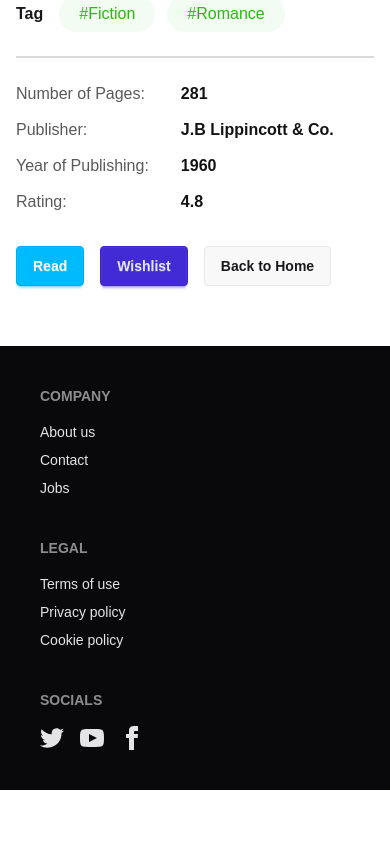
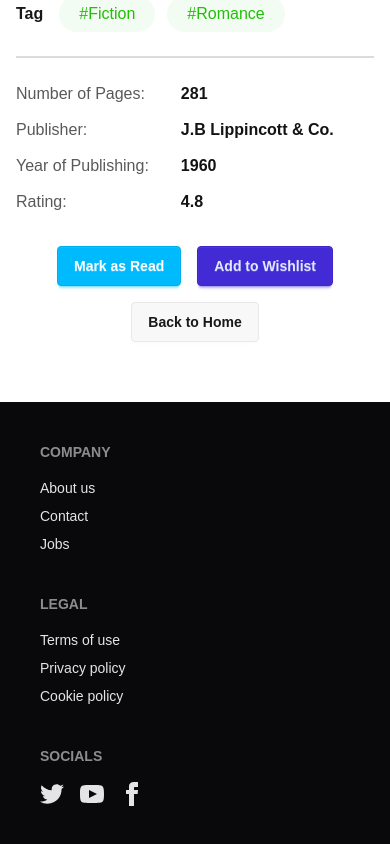
Before and after one commit to nayon-kumar/book-vibe, a React (Vite) app: page /book-details/1 in a window 390 px wide. Shown: the part 1196-2040 px from the top of the page. Before the commit the page ends 1986 px from the top, so only its background shows below. Built offline with nearby package versions, Linux system fonts and the light colour scheme.

Commit message:
Banner button scroll added

```diff
--- a/src/components/HomePage/AllBooks.jsx
+++ b/src/components/HomePage/AllBooks.jsx
@@ -2,10 +2,10 @@ import React, { use } from "react";
 import BookCard from "../../ui/BookCard";
 const booksPromise = fetch("/booksData.json").then((res) => res.json());
 
-const AllBooks = () => {
+const AllBooks = ({ allBooksRef }) => {
   const books = use(booksPromise);
   return (
-    <div>
+    <div ref={allBooksRef}>
       <h3 className="text-[#131313] font-bold text-4xl mt-15 text-center ">
         All Books
       </h3>
--- a/src/components/HomePage/Banner.jsx
+++ b/src/components/HomePage/Banner.jsx
@@ -1,7 +1,7 @@
 import React from "react";
 import banner from "../../assets/banner.png";
 
-const Banner = () => {
+const Banner = ({ scrollToAllBooks }) => {
   return (
     <div className="bg-[#131313]/5 mt-25 rounded-3xl">
       <div className="flex gap-10 flex-wrap-reverse items-center justify-around py-10">
@@ -10,7 +10,9 @@ const Banner = () => {
             Books to freshen up <br />
             your bookshelf
           </h2>
-          <button className="btn btn-primary mt-12">View The List</button>
+          <button onClick={scrollToAllBooks} className="btn btn-primary mt-12">
+            View The List
+          </button>
         </div>
         <div>
           <img src={banner} alt="Banner" />
--- a/src/index.css
+++ b/src/index.css
@@ -7,3 +7,7 @@
   font-optical-sizing: auto;
   font-style: normal;
 }
+
+html {
+  scroll-behavior: smooth;
+}
--- a/src/pages/BookDetails/BookDetails.jsx
+++ b/src/pages/BookDetails/BookDetails.jsx
@@ -16,7 +16,7 @@ const BookDetails = () => {
         />
       </div>
       <div className="md:flex-1">
-        <h2 className="text-[#131313] font-bold text-2xl md:text-3xl ">
+        <h2 className="text-[#131313] font-bold text-2xl md:text-3xl">
           {expectedBook.bookName}
         </h2>
         <p className="text-[#131313]/80 mt-4 border-b-2 pb-8 border-[#131313]/15 font-medium ">
@@ -58,9 +58,9 @@ const BookDetails = () => {
             <p>4.8</p>
           </div>
         </div>
-        <div className="mt-8 flex items-center gap-4">
-          <button className="btn btn-info text-white">Read</button>
-          <button className="btn btn-primary">Wishlist</button>
+        <div className="mt-8 flex flex-wrap items-center justify-center md:justify-normal gap-4">
+          <button className="btn btn-info text-white">Mark as Read</button>
+          <button className="btn btn-primary">Add to Wishlist</button>
           <Link to="/" className="btn">
             Back to Home
           </Link>
--- a/src/pages/HomePage/HomePage.jsx
+++ b/src/pages/HomePage/HomePage.jsx
@@ -1,12 +1,17 @@
-import React from "react";
+import React, { useRef } from "react";
 import Banner from "../../components/HomePage/Banner";
 import AllBooks from "../../components/HomePage/AllBooks";
 
 const HomePage = () => {
+  const allBooksRef = useRef(null);
+  const scrollToAllBooks = () => {
+    allBooksRef.current.scrollIntoView({ behavior: "smooth" });
+  };
+
   return (
     <div className="max-w-7xl mx-auto">
-      <Banner />
-      <AllBooks />
+      <Banner scrollToAllBooks={scrollToAllBooks} />
+      <AllBooks allBooksRef={allBooksRef} />
     </div>
   );
 };
```
